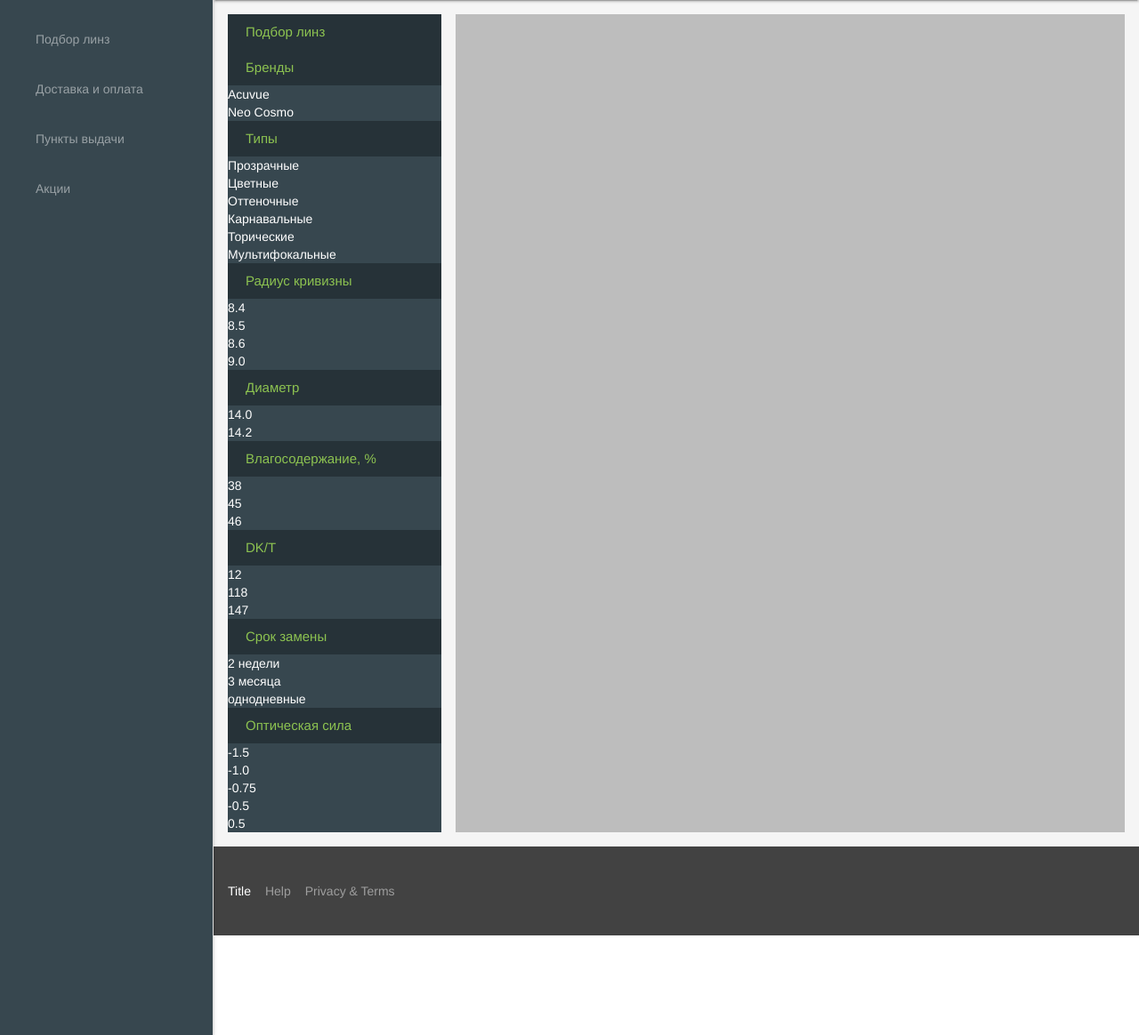
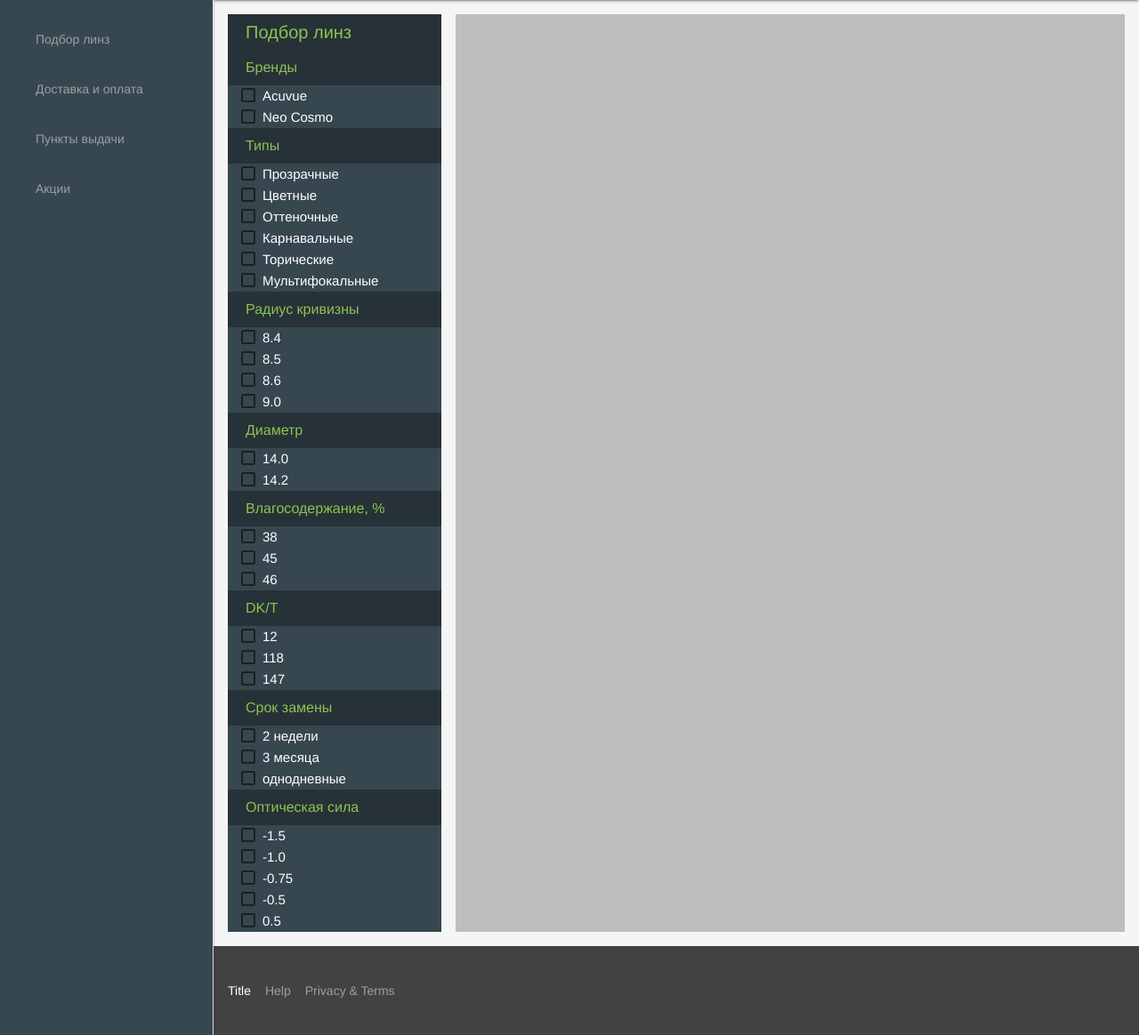
Before and after one commit to cMeIIIHo/market, a Django app: page /filter/ in a window 1280 px wide. Shown: the part 64-1228 px from the top of the page at 89% size. Run offline with Django 3.2, Linux system fonts and the light colour scheme; data comes from the database, SQL or seed files in the repository; both versions use the stored data as it was after the commit.

Commit message:
gonna cut the filter branch

```diff
--- a/catalog/templates/catalog/filter.html
+++ b/catalog/templates/catalog/filter.html
@@ -4,23 +4,26 @@
 <style>
     .my-filter {
         background-color: #37474f;
+        font-size: 16px;
     }
     .my-filter__title {
         padding: 10px 20px;
         color: #8dc351;
-        font-size: 15px;
         background: #263238;
+        font-size: 20px;
     }
     .my-filter-block__title {
         padding: 10px 20px;
         color: #8dc351;
-        font-size: 15px;
         background: #263238;
     }
     .my-filter-block__filters {
         background: #37474f;
+        padding-left: 15px;
     }
-
+    .mdl-checkbox__label {
+        font-size: 15px;
+    }
 </style>
 <div class="mdl-grid">
     <div class="mdl-cell mdl-cell--3-col">
@@ -33,7 +36,10 @@
                 <div class="my-filter-block__title">Бренды</div>
                 <div class="my-filter-block__filters">
                     {% for manufacturer in manufacturers %}
-                    <div>{{manufacturer.brand}}</div>
+                    <label class="mdl-checkbox mdl-js-checkbox mdl-js-ripple-effect" for="cb_m_{{manufacturer.id}}">
+                        <input type="checkbox" id="cb_m_{{manufacturer.id}}" class="mdl-checkbox__input">
+                        <span class="mdl-checkbox__label">{{manufacturer.brand}}</span>
+                    </label>
                     {% endfor %}
                 </div>
             </div>
@@ -42,17 +48,23 @@
                 <div class="my-filter-block__title">Типы</div>
                 <div class="my-filter-block__filters">
                     {% for lens_type in lens_types %}
-                    <div>{{lens_type.name}}</div>
+                    <label class="mdl-checkbox mdl-js-checkbox mdl-js-ripple-effect" for="cb_lt_{{lens_type.id}}">
+                        <input type="checkbox" id="cb_lt_{{lens_type.id}}" class="mdl-checkbox__input">
+                        <span class="mdl-checkbox__label">{{lens_type.name}}</span>
+                    </label>
                     {% endfor %}
                 </div>
             </div>
             <!-- filters -->
-            {% for filter_name_obj, filter_value_obj_list in filters.items %}
+            {% for filter_name, filter_values in filters.items %}
             <div class="my-filter-block">
-                <div class="my-filter-block__title">{{filter_name_obj.name}}</div>
+                <div class="my-filter-block__title">{{filter_name.name}}</div>
                 <div class="my-filter-block__filters">
-                    {% for filter_value_obj in filter_value_obj_list %}
-                    <div>{{filter_value_obj.value}}</div>
+                    {% for filter_value in filter_values %}
+                    <label class="mdl-checkbox mdl-js-checkbox mdl-js-ripple-effect" for="cb_{{filter_name.id}}_{{filter_value.id}}">
+                        <input type="checkbox" id="cb_{{filter_name.id}}_{{filter_value.id}}" class="mdl-checkbox__input">
+                        <span class="mdl-checkbox__label">{{filter_value.value}}</span>
+                    </label>
                     {% endfor %}
                 </div>
             </div>
```
Also changed, not shown: db.sqlite3.
